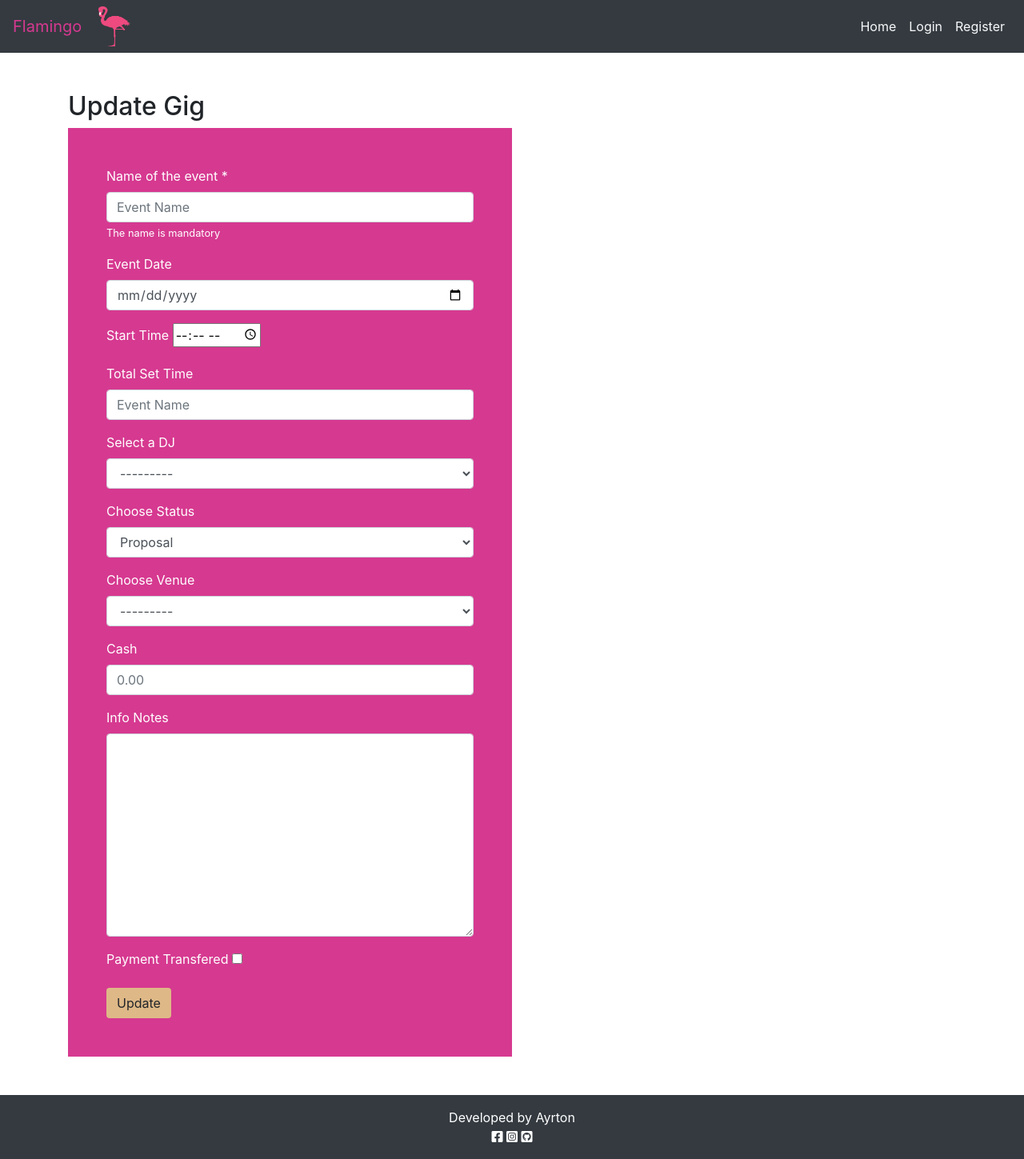
After one commit to Dabronzo/DJFlamingo, a Django app: template templates/edit_gig.html in a window 1280 px wide. The commit adds this page. Shown: the whole page at 80% size. Run offline with Django 3.2, Linux system fonts and the light colour scheme; the template is opened without the code that fills it: values that come from a table or form of the project are taken from there, others are empty; parts of the project's set-up code (start-up, migrations or seed data) failed here and were passed over.

Commit message:
Implemented update gigs functionality

```diff
--- a/agenda/urls.py
+++ b/agenda/urls.py
@@ -6,4 +6,5 @@ urlpatterns = [
     path('create_gig', views.CreateGig.as_view(), name='create_gig'),
     path('create_venue', views.CreateVenue.as_view(), name='create_venue'),
     path('details/<slug:slug>', views.GigDetails.as_view(), name='gig_details'),
+    path('update/<slug:slug>', views.UpdateGig.as_view(), name='update_gig'),
 ]
--- /dev/null
+++ b/templates/edit_gig.html
@@ -0,0 +1,60 @@
+{% extends "base.html" %}
+{% load static %}
+
+{% block content %}
+<div class="container">
+    <div class="row">
+        <div class="col-12 my-5">
+            <h2>Update Gig</h2>
+            <form class="form-custom w-50 py-5 px-5" method="POST" action="{% url 'update_gig' gig.slug %}">
+                {% csrf_token %}
+                <div class="form-group">
+                    <label for="exampleInputEmail1" class="text-white">Name of the event *</label>
+                    {{ form.name }}
+        <small id="emailHelp" class="form-text text-white"
+            >The name is mandatory</small
+        >
+        </div>
+        <div class="form-group">
+        <label for="exampleInputPassword1" class="text-white">Event Date</label>
+                    {{ form.date }}
+        </div>
+        <div class="form-group">
+        <label class="text-white">Start Time</label>
+                    {{ form.time_start }}
+        </div>
+        <div class="form-group">
+            <label for="exampleInputEmail1" class="text-white">Total Set Time</label>
+                {{ form.time_duration }}
+        </div>
+        <div class="form-group">
+            <label for="exampleInputEmail1" class="text-white">Select a DJ</label>
+                {{ form.dj }}
+        </div>
+        <div class="form-group">
+            <label for="exampleInputEmail1" class="text-white">Choose Status</label>
+                {{ form.status }}
+        </div>
+        <div class="form-group">
+            <label for="exampleInputEmail1" class="text-white">Choose Venue</label>
+                {{ form.venue }}
+        </div>
+        <div class="form-group">
+            <label for="exampleInputEmail1" class="text-white">Cash</label>
+                {{ form.fees }}
+        </div>
+        <div class="form-group">
+            <label for="exampleInputEmail1" class="text-white">Info Notes</label>
+                {{ form.notes }}
+        </div>
+        <div class="form-group">
+            <label for="exampleInputEmail1" class="text-white">Payment Transfered</label>
+                {{ form.is_payed }}
+        </div>
+        <button type="submit" class="btn login-custom">Update</button>
+        </div>
+    </form>
+    </div>
+</div>
+</div>
+{% endblock %}
--- a/templates/staff.html
+++ b/templates/staff.html
@@ -60,7 +60,7 @@
                                     {% else %}
                                         <td>Not Transferred</td>
                                     {% endif %}
-                                        <td><a href="# " class="p-2 text-white mx-1 bg-success ">Update</a><a href="# " class="p-2 text-white mx-1 bg-danger ">Delete</a></td>
+                                        <td><a href="{% url 'update_gig' gig.slug %}" class="p-2 text-white mx-1 bg-success ">Update</a><a href="#" class="p-2 text-white mx-1 bg-danger ">Delete</a></td>
                                 {% endfor %}
                             {% endif %}
                         </tbody>
```
Also changed, not shown: accounts/forms.py (+12 -4 lines), agenda/views.py (+30 -0 lines).
